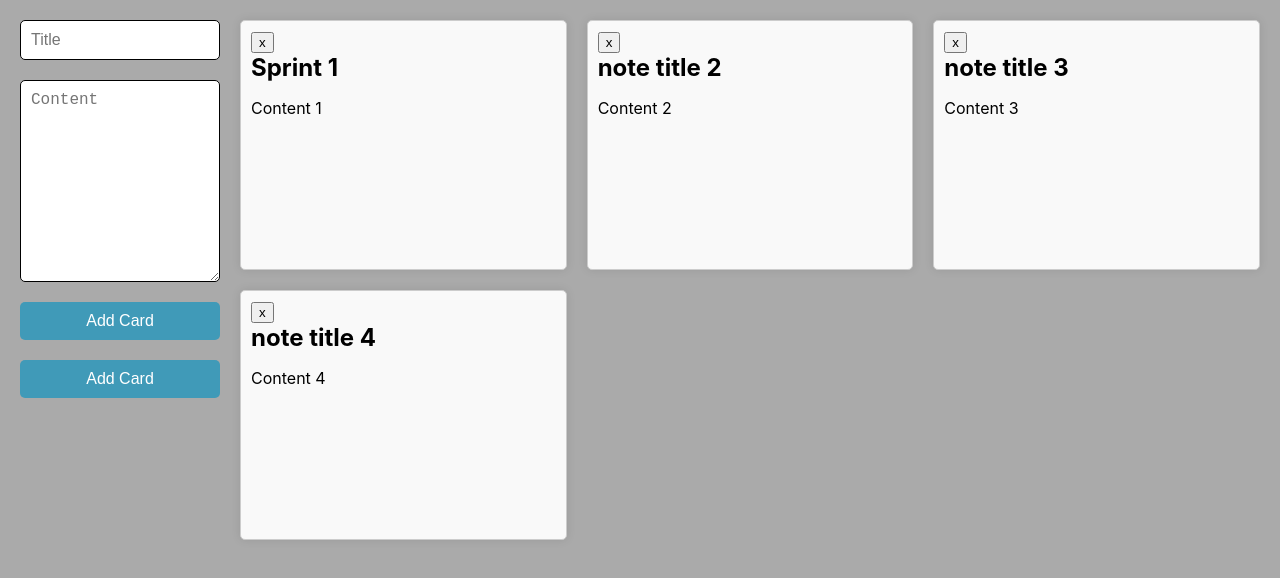
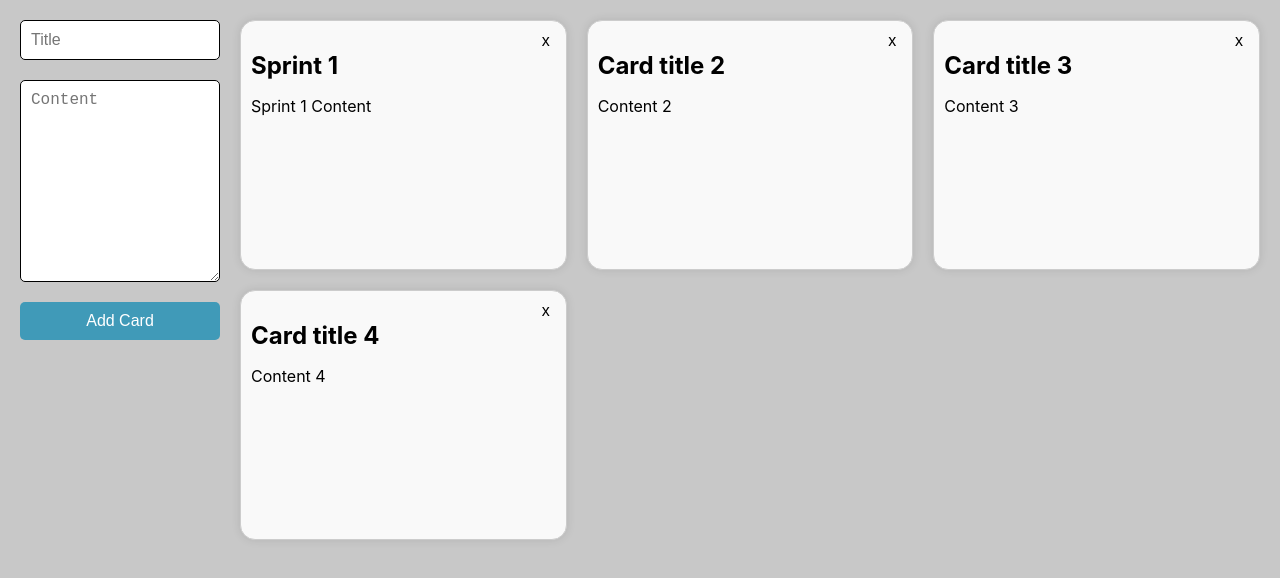
Before and after one commit to adam-niltoone/card-management, a React (Create React App) app: page / in a window 1280 px wide. Shown: the top 578 px of the page. Built offline with nearby package versions, Linux system fonts and the light colour scheme.

Commit message:
fixed the button

```diff
--- a/src/App.css
+++ b/src/App.css
@@ -1,6 +1,6 @@
 body {
   margin: 20px;
-  background-color: rgb(170, 170, 170);
+  background-color: rgb(200, 200, 200);
 }
 
 .app-container {
@@ -27,21 +27,21 @@ body {
   flex-direction: column;
   border: 1px solid #ccc;
   padding: 10px;
-  border-radius: 5px;
+  border-radius: 15px;
   background-color: #f9f9f9;
   box-shadow: 0px 0px 10px rgba(0, 0, 0, 0.1);
   cursor: pointer;
 }
 
-.notes-header {
+.note-header {
   display: flex;
   justify-content: flex-end;
 }
 
-.notes-header button {
-  font-size: 200px;
+.note-header button {
+  font-size: 16px;
   background: transparent !important;
-  border: none !important;
+  border:none !important;
   cursor: pointer;
   max-width: fit-content;
 }
--- a/src/App.tsx
+++ b/src/App.tsx
@@ -12,21 +12,21 @@ const App = () => {
     {
       id: 1,
       title: "Sprint 1",
-      content: "Content 1",
+      content: "Sprint 1 Content",
     },
     {
       id: 2,
-      title: "note title 2",
+      title: "Card title 2",
       content: "Content 2",
     },
     {
       id: 3,
-      title: "note title 3",
+      title: "Card title 3",
       content: "Content 3",
     },
     {
       id: 4,
-      title: "note title 4",
+      title: "Card title 4",
       content: "Content 4",
     },
   ]);
@@ -130,9 +130,7 @@ const App = () => {
            <button type="submit">Add Card</button>
           )}
 
-        <button type="submit">
-          Add Card
-          </button>
+
         </form>
         <div
           className="notes-grid">
@@ -142,7 +140,8 @@ const App = () => {
             onClick={() => handleNoteClick(note)}
             >
             <div className="note-header">
-              <button>x</button>
+              <button>x
+              </button>
           </div>
           <h2>{note.title} </h2>
           <p>{note.content}</p>
```
